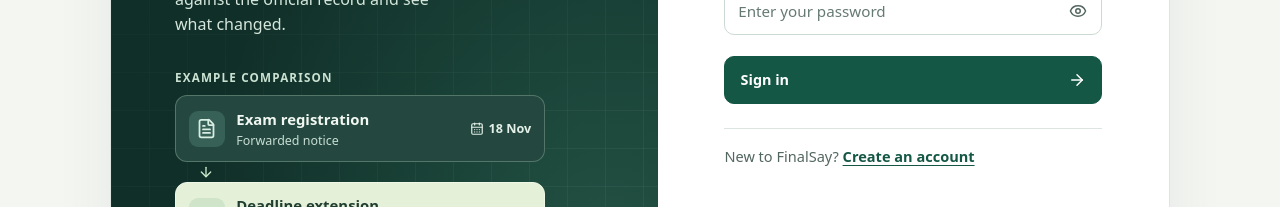
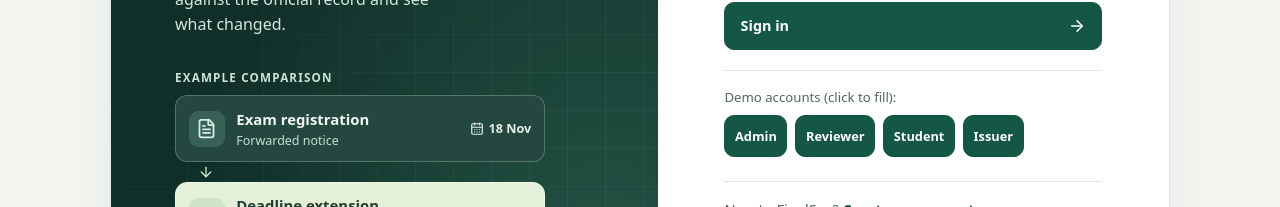
Before and after one commit to goyaljatin870/FinalSay-secondprototype, a React (Vite) app in the folder apps/web/: page /login in a window 1280 px wide. Shown: the part 513-720 px from the top of the page. Built offline with nearby package versions, Linux system fonts and the light colour scheme; no server answers.

Commit message:
feat(ui): add quick demo login buttons to LoginPage

```diff
--- a/apps/web/src/pages/LoginPage.tsx
+++ b/apps/web/src/pages/LoginPage.tsx
@@ -58,6 +58,41 @@ export default function LoginPage() {
             {busy ? 'Signing in…' : 'Sign in'} <ArrowRight size={18} aria-hidden="true" />
           </button>
         </form>
+        <div style={{ marginTop: '1.25rem', paddingTop: '1rem', borderTop: '1px solid var(--border, #e2e8f0)' }}>
+          <p className="muted" style={{ fontSize: '0.825rem', marginBottom: '0.5rem' }}>
+            Demo accounts (click to fill):
+          </p>
+          <div style={{ display: 'flex', gap: '0.5rem', flexWrap: 'wrap' }}>
+            <button
+              type="button"
+              style={{ fontSize: '0.8rem', padding: '0.25rem 0.6rem', cursor: 'pointer' }}
+              onClick={() => { setEmail('admin@finalsay.demo'); setPassword('admin123'); }}
+            >
+              Admin
+            </button>
+            <button
+              type="button"
+              style={{ fontSize: '0.8rem', padding: '0.25rem 0.6rem', cursor: 'pointer' }}
+              onClick={() => { setEmail('reviewer@finalsay.demo'); setPassword('reviewer123'); }}
+            >
+              Reviewer
+            </button>
+            <button
+              type="button"
+              style={{ fontSize: '0.8rem', padding: '0.25rem 0.6rem', cursor: 'pointer' }}
+              onClick={() => { setEmail('student@finalsay.demo'); setPassword('student123'); }}
+            >
+              Student
+            </button>
+            <button
+              type="button"
+              style={{ fontSize: '0.8rem', padding: '0.25rem 0.6rem', cursor: 'pointer' }}
+              onClick={() => { setEmail('issuer@finalsay.demo'); setPassword('issuer123'); }}
+            >
+              Issuer
+            </button>
+          </div>
+        </div>
         <p className="auth-switch muted">
           New to FinalSay? <Link to="/register">Create an account</Link>
         </p>
```
